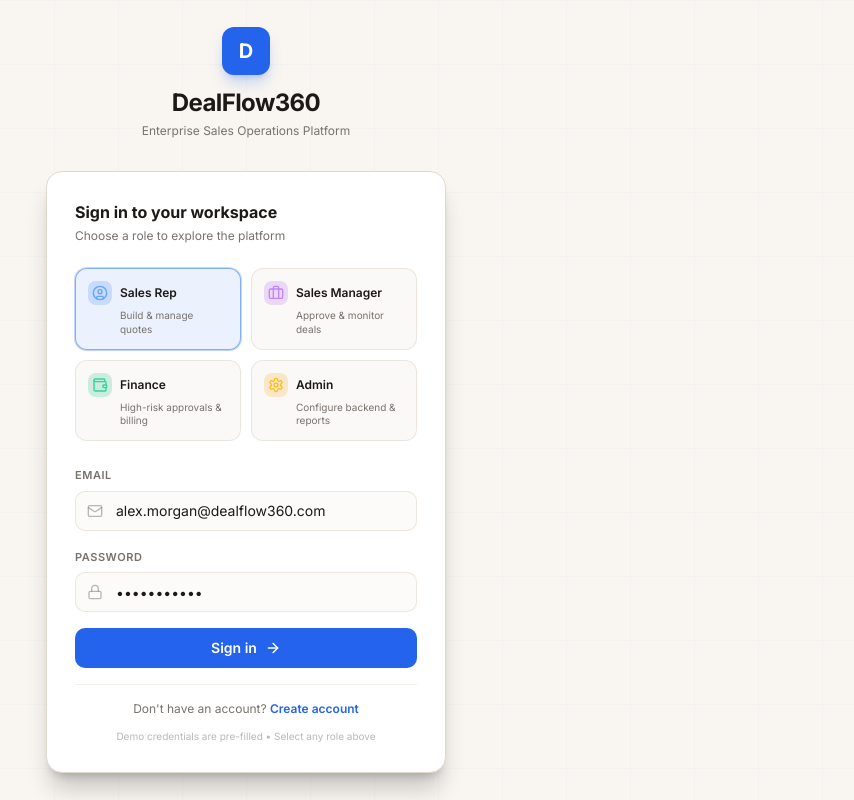
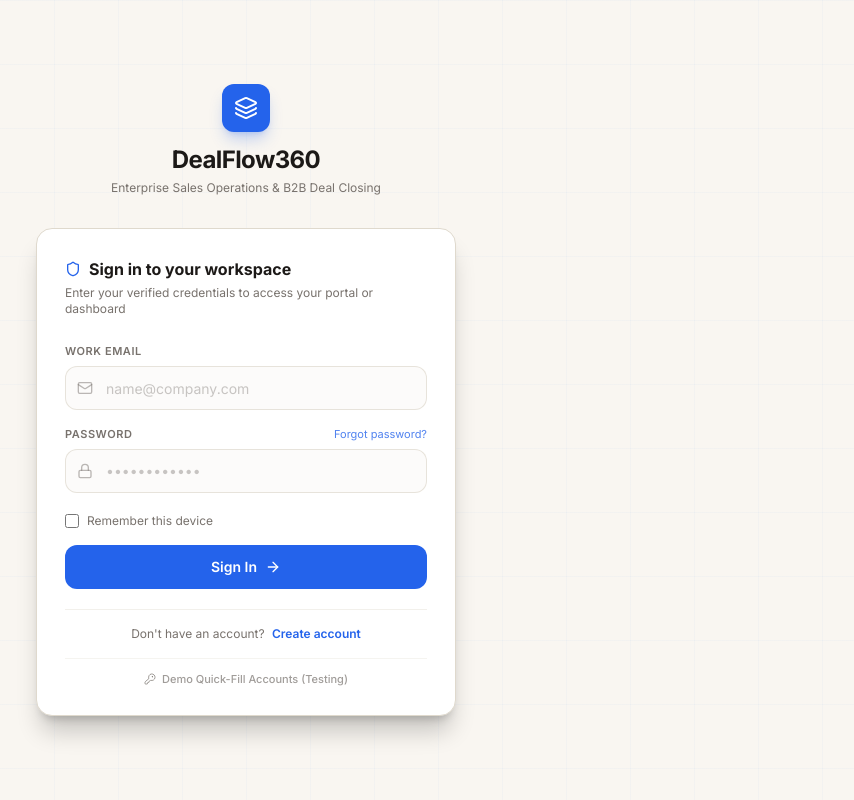
Before and after one commit to shreybhuva123-cyber/odoo-dealflow360, a React (Vite) app in the folder frontend/: page /login in a window 1280 px wide. Shown: the whole page, without its empty margins (394-1248 px from the left). Built offline with nearby package versions, Linux system fonts and the light colour scheme.

Commit message:
feat(auth): remove role-selector buttons from login screen to enforce authentic credential verification

```diff
--- a/frontend/src/pages/auth/LoginPage.tsx
+++ b/frontend/src/pages/auth/LoginPage.tsx
@@ -4,19 +4,17 @@ import { useAuthStore } from '@/stores/auth.store';
 import { authApi } from '@/services/api/auth.api';
 import { ROUTES } from '@/constants/routes';
 import { showToast } from '@/stores/toast.store';
-import { Role } from '@/types';
 import { DEMO_USERS } from '@/constants/roles';
 import { cn } from '@/lib/utils';
 import {
-  UserCircle,
-  Briefcase,
-  Wallet,
-  Settings,
   AlertCircle,
   Loader2,
   ArrowRight,
   Lock,
   Mail,
+  Shield,
+  Layers,
+  KeyRound,
 } from 'lucide-react';
 
 export function LoginPage() {
@@ -24,27 +22,13 @@ export function LoginPage() {
   const location = useLocation();
   const { login } = useAuthStore();
 
-  const [selectedRole, setSelectedRole] = useState<Role>('SALES_REP');
-  const [email, setEmail] = useState('alex.morgan@dealflow360.com');
-  const [password, setPassword] = useState('password123');
+  const [email, setEmail] = useState('');
+  const [password, setPassword] = useState('');
+  const [rememberMe, setRememberMe] = useState(false);
   const [isLoading, setIsLoading] = useState(false);
   const [errorMessage, setErrorMessage] = useState<string | null>(null);
 
   const from = location.state?.from?.pathname || ROUTES.APP.DASHBOARD;
-
-  const roleConfigs: { role: Role; icon: React.ReactNode; name: string; desc: string; defaultEmail: string; color: string }[] = [
-    { role: 'SALES_REP', icon: <UserCircle className="w-4 h-4" />, name: 'Sales Rep', desc: 'Build & manage quotes', defaultEmail: 'sarah.jenkins@dealflow360.internal', color: 'blue' },
-    { role: 'SALES_MANAGER', icon: <Briefcase className="w-4 h-4" />, name: 'Sales Manager', desc: 'Approve & monitor deals', defaultEmail: 'marcus.vance@dealflow360.internal', color: 'purple' },
-    { role: 'FINANCE', icon: <Wallet className="w-4 h-4" />, name: 'Finance', desc: 'High-risk approvals & billing', defaultEmail: 'rachel.sterling@dealflow360.internal', color: 'emerald' },
-    { role: 'ADMIN', icon: <Settings className="w-4 h-4" />, name: 'Admin', desc: 'Configure backend & reports', defaultEmail: 'elena.rostova@dealflow360.internal', color: 'amber' },
-  ];
-
-  const handleSelectRole = (r: Role, defaultMail: string) => {
-    setSelectedRole(r);
-    setEmail(defaultMail);
-    setPassword('password123');
-    setErrorMessage(null);
-  };
 
   const handleLogin = async (e: React.FormEvent) => {
     e.preventDefault();
@@ -52,16 +36,33 @@ export function LoginPage() {
     setErrorMessage(null);
 
     try {
-      if (password === 'wrongpassword' || password.length < 8) {
-        throw new Error('Password must contain at least 8 characters and match credentials.');
+      if (!email.trim() || !password) {
+        throw new Error('Please enter both your email address and password.');
+      }
+
+      if (password === 'wrongpassword' || password.length < 6) {
+        throw new Error('Invalid email or password. Please verify your credentials.');
       }
 
       const response = await authApi.login({
-        email,
+        email: email.trim().toLowerCase(),
         password,
+        rememberMe,
       });
 
-      // Authoritative role from authenticated backend profile (never overwritten by client state)
+      // Check if email requires 6-digit OTP verification
+      if ((response as any).requiresVerification) {
+        navigate(ROUTES.AUTH.VERIFY_EMAIL, {
+          state: {
+            email: response.user.email,
+            role: response.user.role,
+            devOtp: (response as any).devOtp,
+          },
+        });
+        return;
+      }
+
+      // Authoritative authenticated user profile from backend (strictly verified)
       const authenticatedUser = response.user;
 
       login(authenticatedUser, response.tokens.accessToken, response.tokens.refreshToken);
@@ -74,49 +75,51 @@ export function LoginPage() {
         navigate(from, { replace: true });
       }
     } catch (err: any) {
-      setErrorMessage(err.message || 'Invalid credentials');
+      setErrorMessage(err.message || 'Invalid credentials. Please check your email and password.');
       showToast(err.message || 'Login failed', 'red');
     } finally {
       setIsLoading(false);
     }
   };
 
-  const roleColorMap: Record<string, { selected: string; ring: string; iconBg: string }> = {
-    blue: { selected: 'border-blue-500/60 bg-blue-500/10', ring: 'ring-blue-500/30', iconBg: 'bg-blue-500/20 text-blue-400' },
-    purple: { selected: 'border-purple-500/60 bg-purple-500/10', ring: 'ring-purple-500/30', iconBg: 'bg-purple-500/20 text-purple-400' },
-    emerald: { selected: 'border-emerald-500/60 bg-emerald-500/10', ring: 'ring-emerald-500/30', iconBg: 'bg-emerald-500/20 text-emerald-400' },
-    amber: { selected: 'border-amber-500/60 bg-amber-500/10', ring: 'ring-amber-500/30', iconBg: 'bg-amber-500/20 text-amber-400' },
+  const handleQuickFill = (demoEmail: string) => {
+    setEmail(demoEmail);
+    setPassword('password123');
+    setErrorMessage(null);
   };
 
   return (
-    <div className="min-h-screen bg-background flex items-center justify-center p-5">
+    <div className="min-h-screen bg-background flex items-center justify-center p-5 selection:bg-blue-600 selection:text-white">
       {/* Subtle grid background */}
       <div className="absolute inset-0 bg-[linear-gradient(rgba(59,130,246,0.03)_1px,transparent_1px),linear-gradient(90deg,rgba(59,130,246,0.03)_1px,transparent_1px)] bg-[size:64px_64px]" />
 
-      <div className="relative w-full max-w-[400px] animate-fade-in">
+      <div className="relative w-full max-w-[420px] animate-fade-in">
         {/* Logo */}
         <div className="text-center mb-8">
           <div className="w-12 h-12 rounded-xl bg-primary flex items-center justify-center text-xl font-black text-white mx-auto mb-3 shadow-lg shadow-primary/25">
-            D
+            <Layers className="w-6 h-6" />
           </div>
           <h1 className="text-2xl font-bold text-foreground tracking-tight">
             DealFlow360
           </h1>
           <p className="text-xs text-muted-foreground mt-1">
-            Enterprise Sales Operations Platform
+            Enterprise Sales Operations & B2B Deal Closing
           </p>
         </div>
 
-        {/* Card */}
+        {/* Login Card */}
         <div className="bg-card border border-border rounded-2xl p-7 shadow-xl shadow-black/20">
-          <h2 className="text-base font-bold text-foreground mb-1">
-            Sign in to your workspace
-          </h2>
+          <div className="flex items-center gap-2 mb-1">
+            <Shield className="w-4 h-4 text-primary" />
+            <h2 className="text-base font-bold text-foreground">
+              Sign in to your workspace
+            </h2>
+          </div>
           <p className="text-xs text-muted-foreground mb-6">
-            Choose a role to explore the platform
+            Enter your verified credentials to access your portal or dashboard
           </p>
 
-          {/* Error */}
+          {/* Error Banner */}
           {errorMessage && (
             <div className="flex items-center gap-2 bg-destructive/10 border border-destructive/30 rounded-lg px-3 py-2.5 text-xs text-destructive mb-5 animate-slide-down">
               <AlertCircle className="w-4 h-4 flex-shrink-0" />
@@ -124,42 +127,11 @@ export function LoginPage() {
             </div>
           )}
 
-          {/* Role Grid */}
-          <div className="grid grid-cols-2 gap-2.5 mb-6">
-            {roleConfigs.map((rc) => {
-              const isSelected = selectedRole === rc.role;
-              const colors = roleColorMap[rc.color];
-              return (
-                <button
-                  key={rc.role}
-                  type="button"
-                  onClick={() => handleSelectRole(rc.role, rc.defaultEmail)}
-                  className={cn(
-                    'text-left p-3 rounded-xl border transition-all duration-200 group cursor-pointer',
-                    isSelected
-                      ? `${colors.selected} ring-1 ${colors.ring} shadow-sm`
-                      : 'border-border/60 bg-muted/30 hover:bg-muted/50 hover:border-border'
-                  )}
-                >
-                  <div className="flex items-center gap-2 mb-1">
-                    <div className={cn('w-6 h-6 rounded-md flex items-center justify-center', colors.iconBg)}>
-                      {rc.icon}
-                    </div>
-                    <span className="text-xs font-semibold text-foreground">{rc.name}</span>
-                  </div>
-                  <p className="text-[10px] text-muted-foreground leading-snug pl-8">
-                    {rc.desc}
-                  </p>
-                </button>
-              );
-            })}
-          </div>
-
-          {/* Form */}
+          {/* Main Authentication Form */}
           <form onSubmit={handleLogin} className="space-y-4">
             <div className="space-y-1.5">
               <label className="text-[11px] font-semibold text-muted-foreground uppercase tracking-wider">
-                Email
+                Work Email
               </label>
               <div className="relative">
                 <Mail className="absolute left-3 top-1/2 -translate-y-1/2 w-4 h-4 text-muted-foreground/50" />
@@ -168,16 +140,22 @@ export function LoginPage() {
                   value={email}
                   onChange={(e) => setEmail(e.target.value)}
                   required
-                  className="w-full h-10 pl-10 pr-3 rounded-lg border border-border/60 bg-muted/20 text-foreground text-sm placeholder:text-muted-foreground/40 focus:outline-none focus:ring-2 focus:ring-primary/40 focus:border-primary/50 transition-all"
-                  placeholder="you@company.com"
+                  autoComplete="email"
+                  className="w-full h-11 pl-10 pr-3 rounded-xl border border-border/70 bg-muted/20 text-foreground text-sm placeholder:text-muted-foreground/40 focus:outline-none focus:ring-2 focus:ring-primary/40 focus:border-primary/50 transition-all"
+                  placeholder="name@company.com"
                 />
               </div>
             </div>
 
             <div className="space-y-1.5">
-              <label className="text-[11px] font-semibold text-muted-foreground uppercase tracking-wider">
-                Password
-              </label>
+              <div className="flex items-center justify-between">
+                <label className="text-[11px] font-semibold text-muted-foreground uppercase tracking-wider">
+                  Password
+                </label>
+                <span className="text-[11px] text-primary/80 hover:text-primary cursor-pointer">
+                  Forgot password?
+                </span>
+              </div>
               <div className="relative">
                 <Lock className="absolute left-3 top-1/2 -translate-y-1/2 w-4 h-4 text-muted-foreground/50" />
                 <input
@@ -185,50 +163,100 @@ export function LoginPage() {
                   value={password}
                   onChange={(e) => setPassword(e.target.value)}
                   required
-                  className="w-full h-10 pl-10 pr-3 rounded-lg border border-border/60 bg-muted/20 text-foreground text-sm placeholder:text-muted-foreground/40 focus:outline-none focus:ring-2 focus:ring-primary/40 focus:border-primary/50 transition-all"
-                  placeholder="••••••••"
+                  autoComplete="current-password"
+                  className="w-full h-11 pl-10 pr-3 rounded-xl border border-border/70 bg-muted/20 text-foreground text-sm placeholder:text-muted-foreground/40 focus:outline-none focus:ring-2 focus:ring-primary/40 focus:border-primary/50 transition-all"
+                  placeholder="••••••••••••"
                 />
               </div>
+            </div>
+
+            <div className="flex items-center justify-between pt-1 text-xs">
+              <label className="flex items-center gap-2 cursor-pointer text-muted-foreground hover:text-foreground">
+                <input
+                  type="checkbox"
+                  checked={rememberMe}
+                  onChange={(e) => setRememberMe(e.target.checked)}
+                  className="rounded border-border text-primary focus:ring-primary h-3.5 w-3.5"
+                />
+                <span>Remember this device</span>
+              </label>
             </div>
 
             <button
               type="submit"
               disabled={isLoading}
               className={cn(
-                'w-full h-10 rounded-lg text-sm font-semibold transition-all duration-200',
+                'w-full h-11 rounded-xl text-sm font-semibold transition-all duration-200 mt-2',
                 'bg-primary text-primary-foreground',
                 'hover:bg-primary/90 hover:shadow-lg hover:shadow-primary/25',
                 'active:scale-[0.98]',
                 'disabled:opacity-50 disabled:cursor-not-allowed',
-                'flex items-center justify-center gap-2'
+                'flex items-center justify-center gap-2 cursor-pointer'
               )}
             >
               {isLoading ? (
                 <>
                   <Loader2 className="w-4 h-4 animate-spin" />
-                  <span>Signing in...</span>
+                  <span>Authenticating credentials...</span>
                 </>
               ) : (
                 <>
-                  <span>Sign in</span>
+                  <span>Sign In</span>
                   <ArrowRight className="w-4 h-4" />
                 </>
               )}
             </button>
           </form>
 
-          {/* Sign up link */}
-          <div className="text-center text-xs text-muted-foreground mt-4 pt-4 border-t border-border/40">
+          {/* Registration Redirect */}
+          <div className="text-center text-xs text-muted-foreground mt-5 pt-4 border-t border-border/40">
             Don't have an account?{' '}
-            <Link to={ROUTES.AUTH.SIGNUP} className="text-primary hover:underline font-semibold">
+            <Link to={ROUTES.AUTH.SIGNUP} className="text-primary hover:underline font-semibold ml-1">
               Create account
             </Link>
           </div>
 
-          {/* Footer hint */}
-          <p className="text-center text-[10px] text-muted-foreground/50 mt-3">
-            Demo credentials are pre-filled • Select any role above
-          </p>
+          {/* Collapsible Demo Quick-Fill for Evaluators / Hackathon Testing */}
+          <details className="mt-4 pt-3 border-t border-border/30 group">
+            <summary className="cursor-pointer text-[11px] text-muted-foreground/70 hover:text-muted-foreground flex items-center justify-center gap-1.5 font-medium transition-colors select-none">
+              <KeyRound className="w-3 h-3" />
+              <span>Demo Quick-Fill Accounts (Testing)</span>
+            </summary>
+            <div className="grid grid-cols-2 gap-1.5 mt-3 pt-1">
+              <button
+                type="button"
+                onClick={() => handleQuickFill(DEMO_USERS.ADMIN.email)}
+                className="text-left px-2.5 py-1.5 rounded-lg border border-border/60 bg-muted/30 hover:bg-muted/60 text-[11px] transition-colors cursor-pointer"
+              >
+                <div className="font-semibold text-foreground">Admin</div>
+                <div className="text-[9px] text-muted-foreground truncate">{DEMO_USERS.ADMIN.email}</div>
+              </button>
+              <button
+                type="button"
+                onClick={() => handleQuickFill(DEMO_USERS.SALES_REP.email)}
+                className="text-left px-2.5 py-1.5 rounded-lg border border-border/60 bg-muted/30 hover:bg-muted/60 text-[11px] transition-colors cursor-pointer"
+              >
+                <div className="font-semibold text-foreground">Sales Rep</div>
+                <div className="text-[9px] text-muted-foreground truncate">{DEMO_USERS.SALES_REP.email}</div>
+              </button>
+              <button
+                type="button"
+                onClick={() => handleQuickFill(DEMO_USERS.SALES_MANAGER.email)}
+                className="text-left px-2.5 py-1.5 rounded-lg border border-border/60 bg-muted/30 hover:bg-muted/60 text-[11px] transition-colors cursor-pointer"
+              >
+                <div className="font-semibold text-foreground">Manager</div>
+                <div className="text-[9px] text-muted-foreground truncate">{DEMO_USERS.SALES_MANAGER.email}</div>
+              </button>
+              <button
+                type="button"
+                onClick={() => handleQuickFill(DEMO_USERS.CUSTOMER.email)}
+                className="text-left px-2.5 py-1.5 rounded-lg border border-border/60 bg-muted/30 hover:bg-muted/60 text-[11px] transition-colors cursor-pointer"
+              >
+                <div className="font-semibold text-foreground">Customer</div>
+                <div className="text-[9px] text-muted-foreground truncate">{DEMO_USERS.CUSTOMER.email}</div>
+              </button>
+            </div>
+          </details>
         </div>
       </div>
     </div>
```
Also changed, not shown: 1 other file (tests, documents, lock files or other folders).
